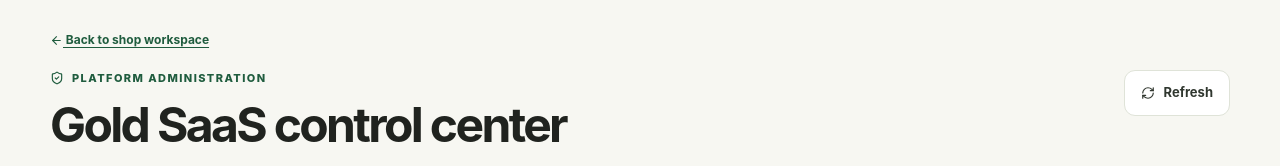
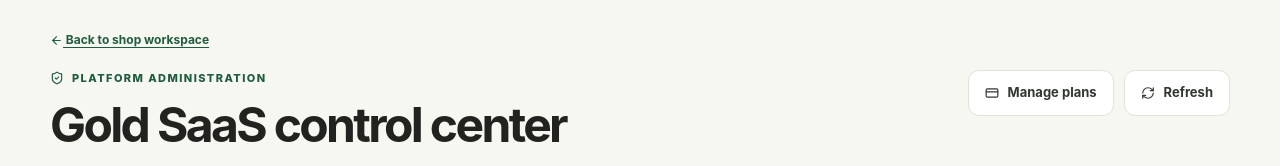
Before and after one commit to cva121997-source/gold, a Next.js app: page /platform-admin in a window 1280 px wide. Shown: the part 217-383 px from the top of the page. Built offline with nearby package versions, Linux system fonts and the light colour scheme; no server answers.

Commit message:
Link platform admin control center to plan catalogue

```diff
--- a/app/platform-admin/page.tsx
+++ b/app/platform-admin/page.tsx
@@ -2,7 +2,7 @@
 
 import Link from "next/link";
 import { FormEvent, useCallback, useEffect, useState } from "react";
-import { ArrowLeft, Building2, CircleAlert, Plus, RefreshCw, ShieldCheck } from "lucide-react";
+import { ArrowLeft, Building2, CircleAlert, Plus, RefreshCw, ShieldCheck, CreditCard } from "lucide-react";
 
 type Subscription = {
   status: string;
@@ -94,7 +94,7 @@ export default function PlatformAdminPage() {
     <Link className="link-text small" href="/dashboard"><ArrowLeft size={13} style={{ display: "inline", verticalAlign: "middle" }} /> Back to shop workspace</Link>
     <div style={{ display: "flex", justifyContent: "space-between", alignItems: "flex-start", gap: 14, flexWrap: "wrap", marginTop: 20, marginBottom: 24 }}>
       <div><div className="eyebrow"><ShieldCheck size={14} /> Platform administration</div><h1 style={{ marginTop: 12 }}>Gold SaaS control center</h1><p className="lead">Manage registered jewellery tenants, trials, activation and suspension. Access is verified against a server-side platform-admin record.</p></div>
-      <div className="action-row" style={{ marginTop: 0 }}><button className="btn btn-secondary" type="button" onClick={() => void load()}><RefreshCw size={14} /> Refresh</button>{canManage && <button className="btn btn-primary" type="button" onClick={() => setNewShop(v => !v)}><Plus size={15} /> Register shop</button>}</div>
+      <div className="action-row" style={{ marginTop: 0 }}><Link className="btn btn-secondary" href="/platform-admin/plans"><CreditCard size={14} /> Manage plans</Link><button className="btn btn-secondary" type="button" onClick={() => void load()}><RefreshCw size={14} /> Refresh</button>{canManage && <button className="btn btn-primary" type="button" onClick={() => setNewShop(v => !v)}><Plus size={15} /> Register shop</button>}</div>
     </div>
     {error && <div role="alert" className="notice" style={{ marginBottom: 14 }}><CircleAlert size={16} /><span>{error}</span></div>}
     {notice && <div className="notice" style={{ marginBottom: 14, color: "#1f5c3e", background: "#edf7ef", borderColor: "#cfe4d4" }}>{notice}</div>}
```
